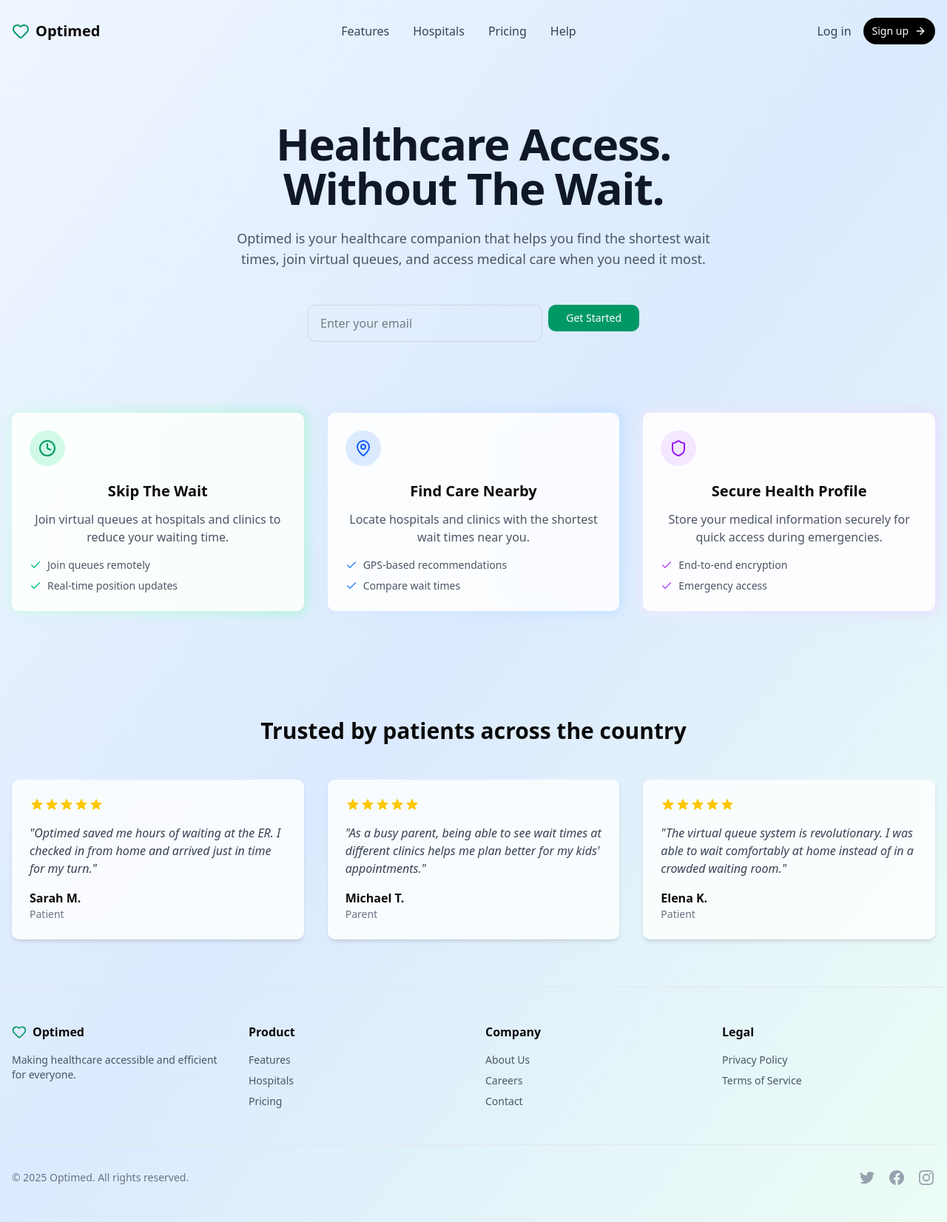
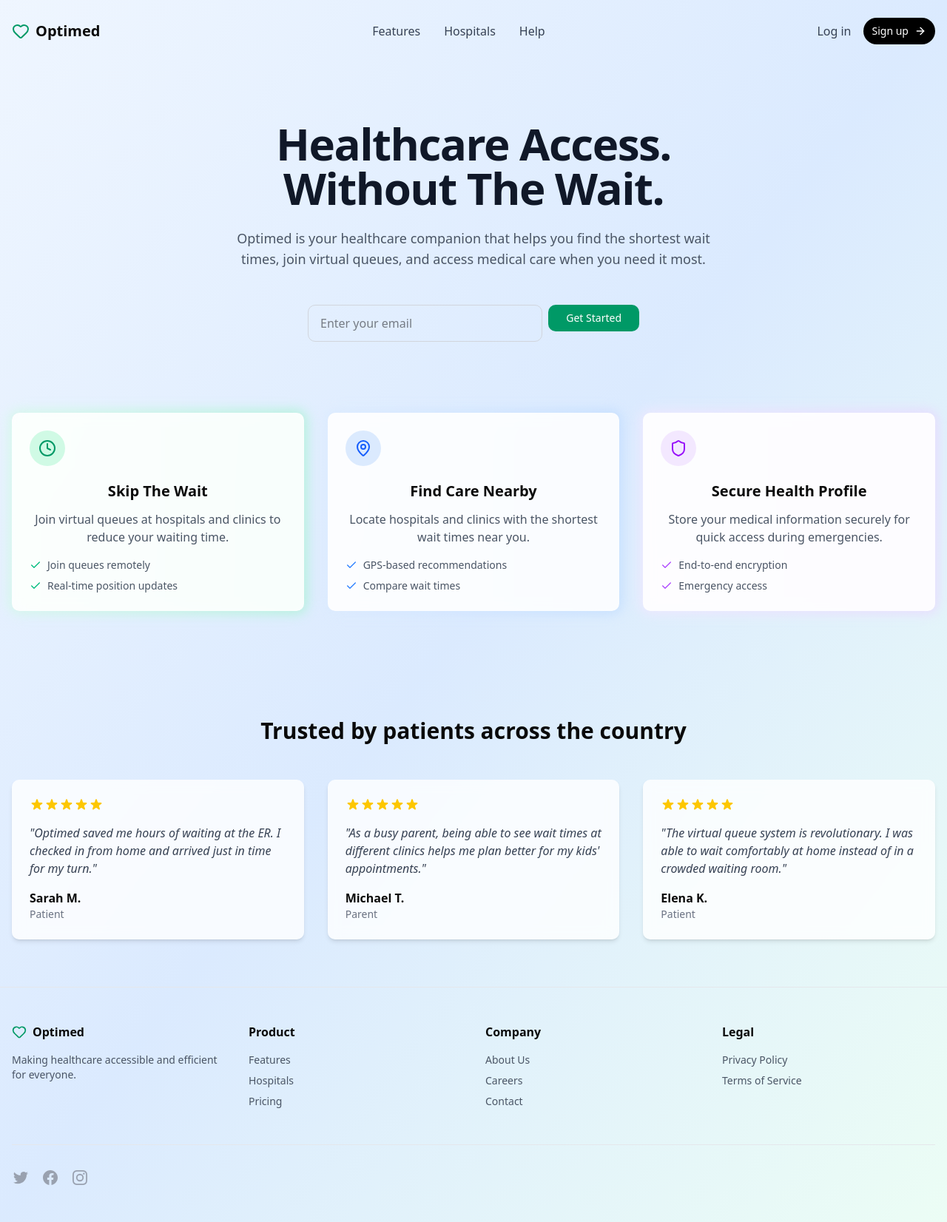
Before and after one commit to emmaashi/Optimed, a Next.js app: page / in a window 1280 px wide. Shown: the whole page at 74% size. Built offline with nearby package versions, Linux system fonts and the light colour scheme; no server answers.

Commit message:
Remove pricing

```diff
--- a/app/auth/login/page.tsx
+++ b/app/auth/login/page.tsx
@@ -137,7 +137,7 @@ export default function LoginPage() {
       {/* Footer */}
       <footer className="container mx-auto px-4 py-6">
         <div className="text-center text-sm text-gray-500">
-          <p>© 2025 Optimed. All rights reserved.</p>
+          <p>© 2025 Optimed.</p>
         </div>
       </footer>
     </div>
--- a/app/page.tsx
+++ b/app/page.tsx
@@ -37,9 +37,6 @@ export default function HomePage() {
             </Link>
             <Link href="/hospitals" className="text-gray-700 hover:text-emerald-600 transition-colors">
               Hospitals
-            </Link>
-            <Link href="/pricing" className="text-gray-700 hover:text-emerald-600 transition-colors">
-              Pricing
             </Link>
             <Link href="/help" className="text-gray-700 hover:text-emerald-600 transition-colors">
               Help
@@ -283,7 +280,6 @@ export default function HomePage() {
         </div>
 
         <div className="mt-12 pt-8 border-t border-gray-200 flex flex-col md:flex-row justify-between items-center">
-          <p className="text-sm text-gray-500">© 2025 Optimed. All rights reserved.</p>
           <div className="flex gap-4 mt-4 md:mt-0">
             <Link href="#" className="text-gray-400 hover:text-gray-500">
               <span className="sr-only">Twitter</span>
```
